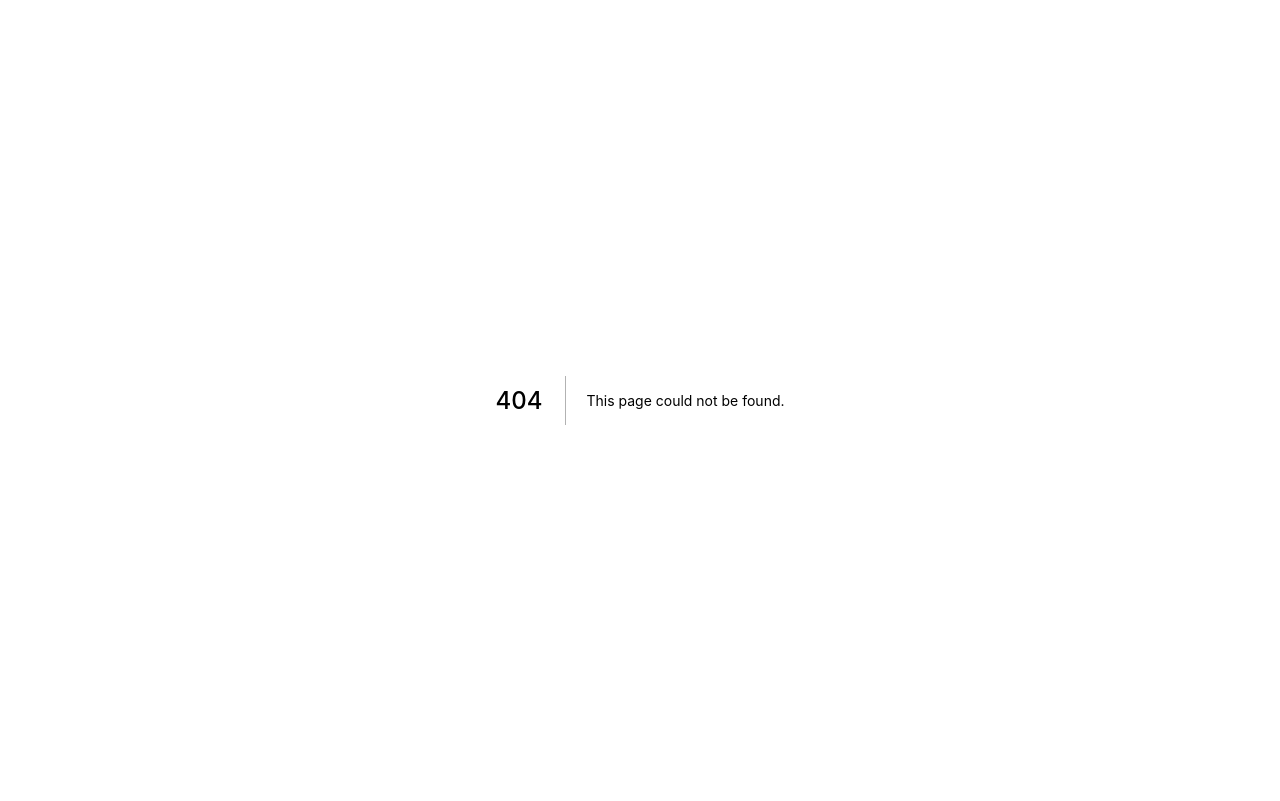
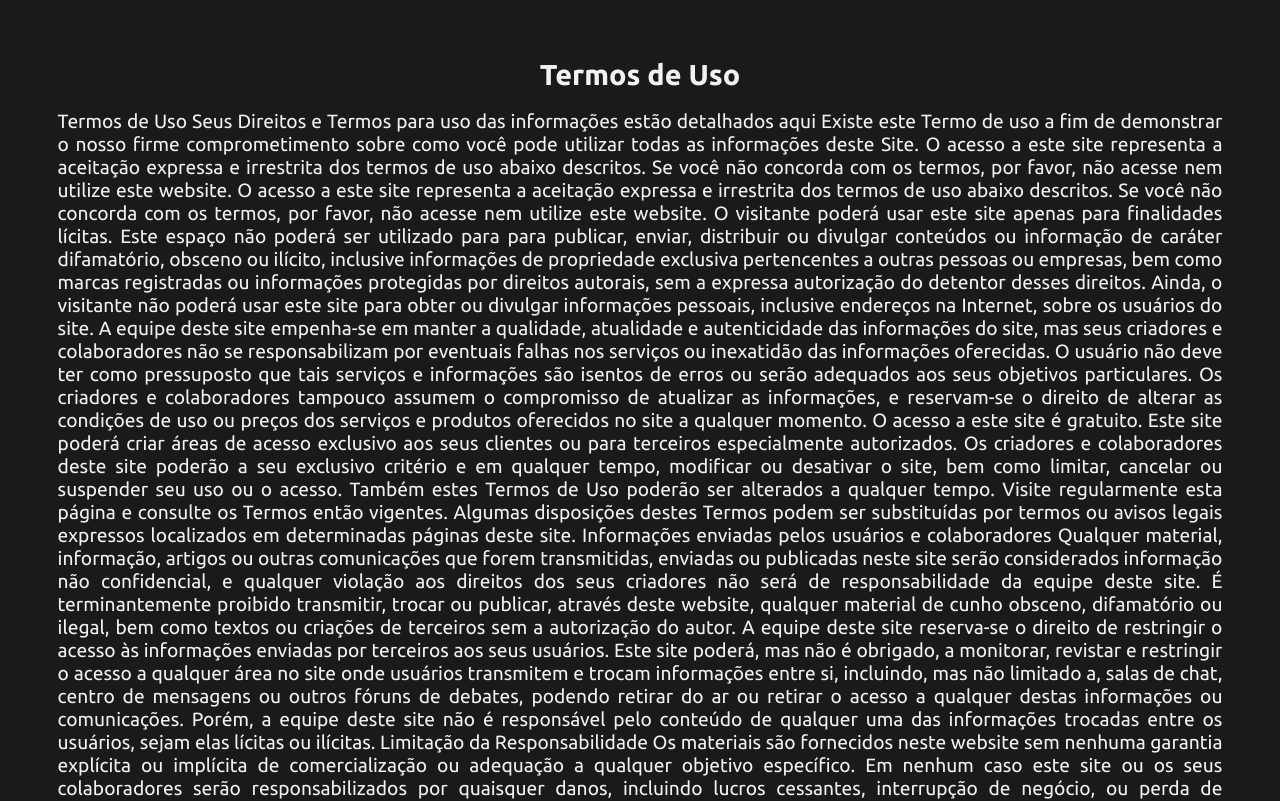
Before and after one commit to steniooliv/landind-page-quiz, a Next.js app: page /terms in a window 1280 px wide. Before the commit this address had no page. Shown: the top 801 px of the page. Built offline with nearby package versions, Linux system fonts and the light colour scheme.

Commit message:
create use terms page

```diff
--- /dev/null
+++ b/src/pages/terms.tsx
@@ -0,0 +1,53 @@
+import { NextPage } from "next";
+import Head from "next/head";
+
+import styles from '../styles/terms.module.scss';
+
+const Terms : NextPage = () => {
+
+  return (
+    <>
+      <Head>
+        <title>Termos de Uso</title>
+      </Head>
+
+      <main className={styles.main}>
+
+        <h2 className={styles.h2}>Termos de Uso</h2>
+
+        <p className={styles.terms}>
+          Termos de Uso
+          Seus Direitos e Termos para uso das informações estão detalhados aqui
+
+          Existe este Termo de uso a fim de demonstrar o nosso firme comprometimento sobre como você pode utilizar todas as informações deste Site.
+          O acesso a este site representa a aceitação expressa e irrestrita dos termos de uso abaixo descritos. Se você não concorda com os termos, por favor, não acesse nem utilize este website.
+          O acesso a este site representa a aceitação expressa e irrestrita dos termos de uso abaixo descritos. Se você não concorda com os termos, por favor, não acesse nem utilize este website.
+          O visitante poderá usar este site apenas para finalidades lícitas. Este espaço não poderá ser utilizado para para publicar, enviar, distribuir ou divulgar conteúdos ou informação de caráter difamatório, obsceno ou ilícito, inclusive informações de propriedade exclusiva pertencentes a outras pessoas ou empresas, bem como marcas registradas ou informações protegidas por direitos autorais, sem a expressa autorização do detentor desses direitos. Ainda, o visitante não poderá usar este site para obter ou divulgar informações pessoais, inclusive endereços na Internet, sobre os usuários do site.
+          A equipe deste site empenha-se em manter a qualidade, atualidade e autenticidade das informações do site, mas seus criadores e colaboradores não se responsabilizam por eventuais falhas nos serviços ou inexatidão das informações oferecidas.
+          O usuário não deve ter como pressuposto que tais serviços e informações são isentos de erros ou serão adequados aos seus objetivos particulares. Os criadores e colaboradores tampouco assumem o compromisso de atualizar as informações, e reservam-se o direito de alterar as condições de uso ou preços dos serviços e produtos oferecidos no site a qualquer momento.
+          O acesso a este site é gratuito. Este site poderá criar áreas de acesso exclusivo aos seus clientes ou para terceiros especialmente autorizados.
+          Os criadores e colaboradores deste site poderão a seu exclusivo critério e em qualquer tempo, modificar ou desativar o site, bem como limitar, cancelar ou suspender seu uso ou o acesso. Também estes Termos de Uso poderão ser alterados a qualquer tempo. Visite regularmente esta página e consulte os Termos então vigentes. Algumas disposições destes Termos podem ser substituídas por termos ou avisos legais expressos localizados em determinadas páginas deste site.
+          Informações enviadas pelos usuários e colaboradores
+          Qualquer material, informação, artigos ou outras comunicações que forem transmitidas, enviadas ou publicadas neste site serão considerados informação não confidencial, e qualquer violação aos direitos dos seus criadores não será de responsabilidade da equipe deste site. É terminantemente proibido transmitir, trocar ou publicar, através deste website, qualquer material de cunho obsceno, difamatório ou ilegal, bem como textos ou criações de terceiros sem a autorização do autor. A equipe deste site reserva-se o direito de restringir o acesso às informações enviadas por terceiros aos seus usuários.
+          Este site poderá, mas não é obrigado, a monitorar, revistar e restringir o acesso a qualquer área no site onde usuários transmitem e trocam informações entre si, incluindo, mas não limitado a, salas de chat, centro de mensagens ou outros fóruns de debates, podendo retirar do ar ou retirar o acesso a qualquer destas informações ou comunicações. Porém, a equipe deste site não é responsável pelo conteúdo de qualquer uma das informações trocadas entre os usuários, sejam elas lícitas ou ilícitas.
+          Limitação da Responsabilidade
+          Os materiais são fornecidos neste website sem nenhuma garantia explícita ou implícita de comercialização ou adequação a qualquer objetivo específico. Em nenhum caso este site ou os seus colaboradores serão responsabilizados por quaisquer danos, incluindo lucros cessantes, interrupção de negócio, ou perda de informação que resultem do uso ou da incapacidade de usar os materiais. A equipe deste site não garante a precisão ou integridade das informações, textos, gráficos, links e outros itens dos materiais.
+          A equipe deste site não é responsável pela violação de direitos autorais decorrente de informações, documentos e materiais publicados neste website, comprometendo-se a retirá-los do ar assim que notificado da infração.
+          Erros e falhas
+          Os documentos, informações, imagens e gráficos publicados neste site podem conter imprecisões técnicas ou erros tipográficos. Em nenhuma hipótese a equipe deste site e/ou seus respectivos fornecedores serão responsáveis por qualquer dano direto ou indireto decorrente da impossibilidade de uso, perda de dados ou lucros, resultante do acesso e desempenho do site, dos serviços oferecidos ou de informações disponíveis neste site. O acesso aos serviços, materiais, informações e facilidades contidas neste website não garante a sua qualidade.
+          Links para sites de terceiros
+          Os sites apontados não estão sob o controle deste site que não é responsável pelo conteúdo de qualquer outro website indicado ou acessado por meio deste site reserva-se o direito de eliminar qualquer link ou direcionamento a outros sites ou serviços a qualquer momento. Este site não endossa firmas ou produtos indicados, acessados ou divulgados através deste website, tampouco pelos anúncios aqui publicados, reservando-se o direito de publicar este alerta em suas páginas eletrônicas sempre que considerar necessário.
+          Direitos autorais e propriedade intelectual
+          Os documentos, conteúdos e criações contidos neste website pertencem aos seus criadores e colaboradores. A autoria dos conteúdo, material e imagens exibidos no diabetescontrolada.com.br é protegida por leis nacionais e internacionais. Não podem ser copiados, reproduzidos, modificados, publicados, atualizados, postados, transmitidos ou distribuídos de qualquer maneira sem autorização prévia e por escrito do proprietários desse site.
+          As imagens contidas neste website são aqui incorporadas apenas para fins de visualização, e, salvo autorização expressa por escrito, não podem ser gravadas ou baixadas via download. A reprodução ou armazenamento de materiais recuperados a partir deste serviço sujeitará os infratores às penas da lei.
+          O nome deste site, seu logotipo, o nome de domínio para acesso na Internet, bem como todos os elementos característicos da tecnologia desenvolvida e aqui apresentada, sob a forma da articulação de bases de dados, constituem marcas registradas e propriedades intelectuais privadas e todos os direitos decorrentes de seu registro são assegurados por lei. Alguns direitos de uso podem ser cedidos pelo proprietários do site, em contrato ou licença especial, que pode ser cancelada a qualquer momento se não cumpridos os seus termos.
+          As marcas registradas deste site só podem ser usadas publicamente com autorização expressa. O uso destas marcas registradas em publicidade e promoção de produtos deve ser adequadamente informado.
+        </p>
+
+      </main>
+
+    </>
+  );
+}
+
+export default Terms;
```
